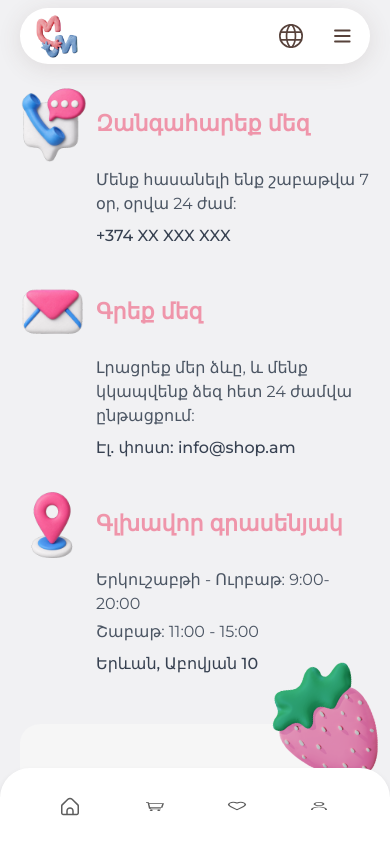
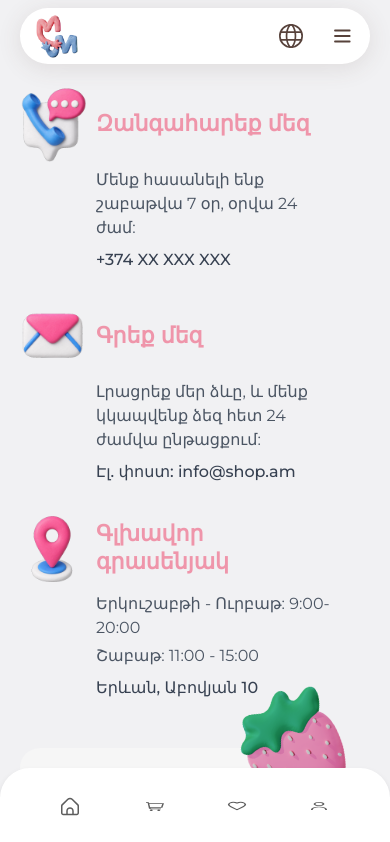
Before and after one commit to neetrino/MaMarie, a Next.js app: page /contact in a window 390 px wide. Shown: the top 842 px of the page. Built offline with nearby package versions, Linux system fonts and the light colour scheme; no server answers.

Commit message:
Enhance contact page responsiveness and layout: Updated mobile contact page styles with new padding constants for improved alignment and overflow handling. Adjusted SiteHeader component to simplify header visibility logic. Added new constants for mobile padding to accommodate design requirements.

```diff
--- a/src/app/contact/page.tsx
+++ b/src/app/contact/page.tsx
@@ -11,6 +11,7 @@ import {
   CONTACT_PAGE_MOBILE_BG,
   CONTACT_PAGE_MOBILE_HORIZONTAL_PADDING_PX,
   CONTACT_PAGE_MOBILE_PADDING_BOTTOM_PX,
+  CONTACT_PAGE_MOBILE_PADDING_RIGHT_PX,
   CONTACT_PAGE_MOBILE_PADDING_TOP_PX,
 } from '../../constants/contact-page';
 import { useTranslation } from '../../lib/i18n-client';
@@ -19,7 +20,7 @@ const contactMobilePageStyle = {
   paddingTop: CONTACT_PAGE_MOBILE_PADDING_TOP_PX,
   paddingBottom: CONTACT_PAGE_MOBILE_PADDING_BOTTOM_PX,
   paddingLeft: CONTACT_PAGE_MOBILE_HORIZONTAL_PADDING_PX,
-  paddingRight: CONTACT_PAGE_MOBILE_HORIZONTAL_PADDING_PX,
+  paddingRight: CONTACT_PAGE_MOBILE_PADDING_RIGHT_PX,
   backgroundColor: CONTACT_PAGE_MOBILE_BG,
 } as CSSProperties;
 
@@ -68,7 +69,7 @@ export default function ContactPage() {
   return (
     <>
       <div
-        className="mobile-contact-page w-full max-w-full overflow-x-hidden lg:hidden"
+        className="mobile-contact-page w-full max-w-full overflow-x-clip lg:hidden"
         style={contactMobilePageStyle}
       >
         <ContactPageShell variant="mobileTrack">
--- a/src/app/globals.css
+++ b/src/app/globals.css
@@ -466,6 +466,11 @@
     background-color: #f1f1f3;
     padding-bottom: max(92px, env(safe-area-inset-bottom, 0px));
   }
+
+  .mobile-contact-page {
+    min-width: 0;
+    overflow-x: clip;
+  }
 }
 
 main.home-main-surface.order-page-main {
--- a/src/components/SiteHeader.tsx
+++ b/src/components/SiteHeader.tsx
@@ -245,7 +245,7 @@ export function SiteHeader({ navLinks }: SiteHeaderProps) {
         onMenuClose={handleMenuClose}
       />
       <DesktopFluidFrame className="hidden lg:flex">
-        <DesktopHeaderBar showPill={isHomeRoute ? isScrolled : true} navLinks={navLinks} />
+        <DesktopHeaderBar showPill={isScrolled} navLinks={navLinks} />
       </DesktopFluidFrame>
     </header>
   );
--- a/src/constants/contact-page.ts
+++ b/src/constants/contact-page.ts
@@ -18,6 +18,10 @@ export const CONTACT_PAGE_COLUMN_GAP_PX = 48;
 
 /** Mobile — same horizontal track as navbar (`74:729`). */
 export const CONTACT_PAGE_MOBILE_HORIZONTAL_PADDING_PX = HEADER_MOBILE_PADDING_X_PX;
+/** Extra right inset on mobile — room for form strawberry overhang (`-20px` + scale). */
+export const CONTACT_PAGE_MOBILE_STRAWBERRY_OVERHANG_PX = 32;
+export const CONTACT_PAGE_MOBILE_PADDING_RIGHT_PX =
+  CONTACT_PAGE_MOBILE_HORIZONTAL_PADDING_PX + CONTACT_PAGE_MOBILE_STRAWBERRY_OVERHANG_PX;
 export const CONTACT_PAGE_MOBILE_BG = MOBILE_HOME_BG;
 export const CONTACT_PAGE_MOBILE_PADDING_TOP_PX = 28;
 export const CONTACT_PAGE_MOBILE_PADDING_BOTTOM_PX = MOBILE_HOME_BOTTOM_CONTENT_PADDING_PX;
```
Also changed, not shown: 1 other file (tests, documents, lock files or other folders).
